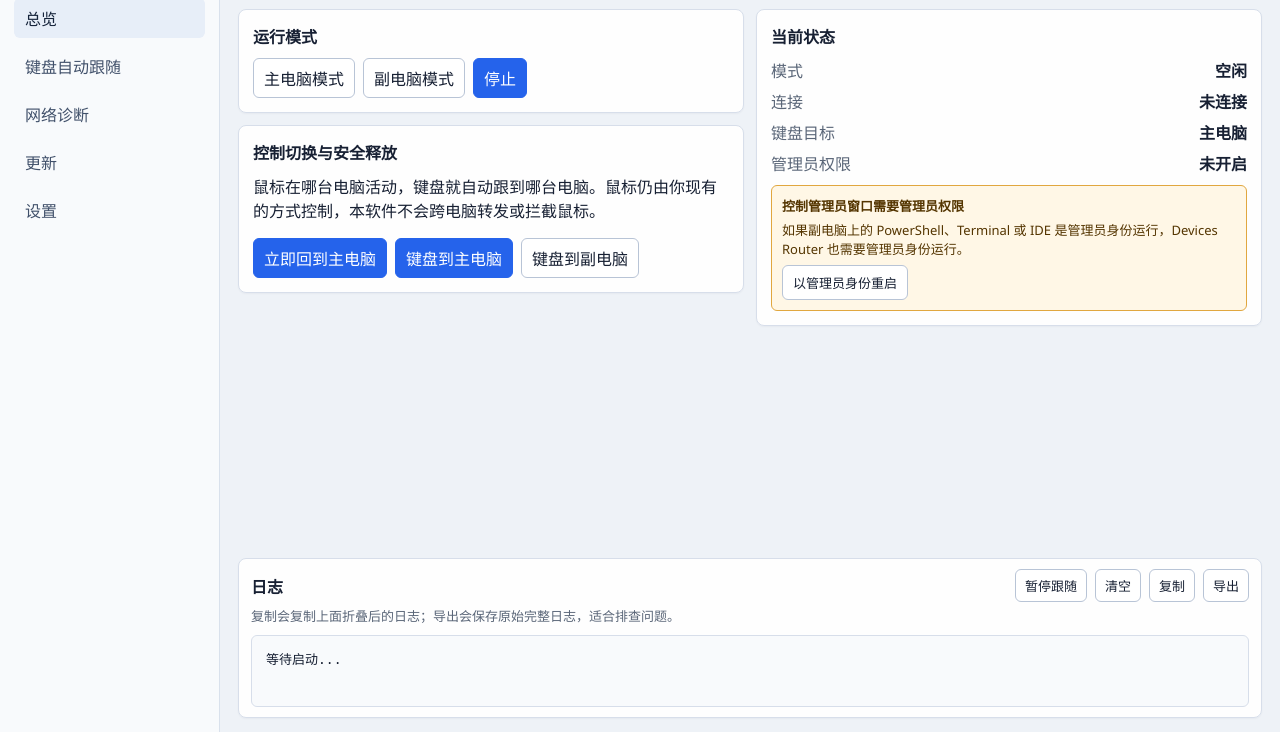
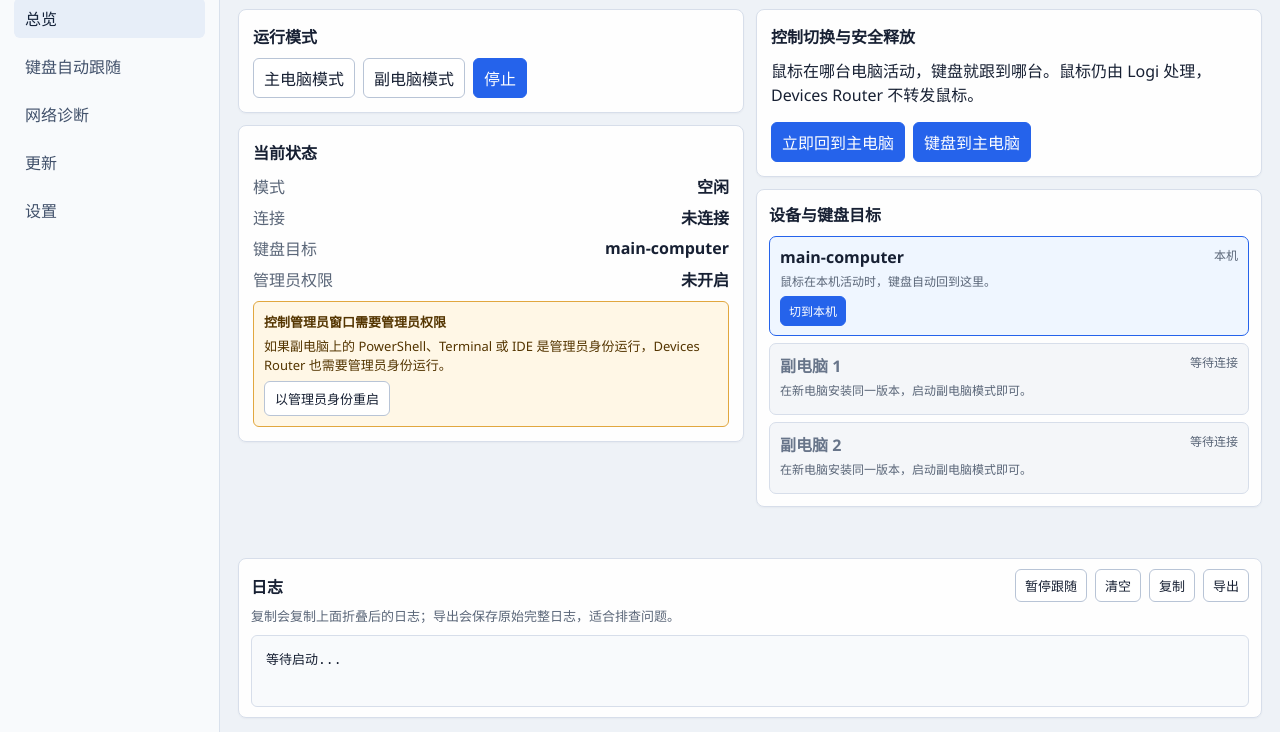
Before and after one commit to Yourset/devices-router, a website built with Vite: page apps/desktop-tauri/index.html in a window 1280 px wide. Shown: the part 68-800 px from the top of the page. Built offline with nearby package versions, Linux system fonts and the light colour scheme.

Commit message:
feat: show multiple keyboard targets

```diff
--- a/apps/desktop-tauri/src/main.ts
+++ b/apps/desktop-tauri/src/main.ts
@@ -3,10 +3,19 @@ import "./styles.css";
 
 type Tab = "overview" | "mouse" | "network" | "update" | "settings";
 type AppMode = "idle" | "host" | "remote";
-type KeyboardTarget = "local" | "remote";
+type KeyboardTarget = string;
 type Theme = "light" | "soft";
 type MouseSensitivity = "stable" | "balanced" | "sensitive";
 type StartupMode = "last" | "host" | "remote" | "idle";
+
+type DeviceStatus = {
+  deviceId: string;
+  name: string;
+  address: string;
+  connected: boolean;
+  legacy: boolean;
+  lastActivityAgoMs: number | null;
+};
 
 type AppStatus = {
   version: string;
@@ -14,9 +23,14 @@ type AppStatus = {
   running: boolean;
   connected: boolean;
   target: KeyboardTarget;
+  localDeviceName: string;
+  activeDeviceId: string | null;
+  devices: DeviceStatus[];
   elevated: boolean;
   logs: string[];
   config: {
+    deviceId: string;
+    deviceAliases: Record<string, string>;
     tcpPort: number;
     discoveryPort: number;
     updatePort: number;
@@ -62,6 +76,7 @@ const app = document.querySelector<HTMLDivElement>("#app");
 if (!app) throw new Error("Missing app root");
 const appRoot = app;
 const STATUS_REFRESH_MS = 1000;
+const MAX_REMOTE_DEVICES = 2;
 
 let activeTab: Tab = "overview";
 let autoFollowLogs = true;
@@ -74,9 +89,14 @@ let status: AppStatus = {
   running: false,
   connected: false,
   target: "local",
+  localDeviceName: "main-computer",
+  activeDeviceId: null,
+  devices: [],
   elevated: false,
   logs: [],
   config: {
+    deviceId: "local",
+    deviceAliases: {},
     tcpPort: 8765,
     discoveryPort: 8766,
     updatePort: 8767,
@@ -136,6 +156,12 @@ async function saveRemoteHost() {
 
 async function setKeyboardTarget(target: KeyboardTarget) {
   await runAction(`target-${target}`, () => invoke("set_keyboard_target", { target }));
+}
+
+async function saveDeviceAlias(deviceId: string, index: number) {
+  const input = document.querySelector<HTMLInputElement>(`#device-alias-${index}`);
+  const alias = input?.value.trim() || null;
+  await runAction(`save-device-${index}`, () => invoke("set_device_alias", { deviceId, alias }));
 }
 
 async function releaseControl() {
@@ -330,17 +356,6 @@ function renderOverviewTab() {
           </div>
         </article>
         <article class="panel">
-          <h2>控制切换与安全释放</h2>
-          <p>鼠标在哪台电脑活动，键盘就自动跟到哪台电脑。鼠标仍由你现有的方式控制，本软件不会跨电脑转发或拦截鼠标。</p>
-          <div class="actions">
-            ${actionButton("release-control", "立即回到主电脑", status.target === "local")}
-            ${actionButton("target-local", "键盘到主电脑", status.target === "local")}
-            ${actionButton("target-remote", "键盘到副电脑", status.target === "remote")}
-          </div>
-        </article>
-      </div>
-      <div class="panel-stack">
-        <article class="panel">
           <h2>当前状态</h2>
           ${definitionList([
             ["模式", modeLabel(status.mode)],
@@ -351,8 +366,56 @@ function renderOverviewTab() {
           ${renderElevationHint()}
         </article>
       </div>
+      <div class="panel-stack">
+        <article class="panel">
+          <h2>控制切换与安全释放</h2>
+          <p>鼠标在哪台电脑活动，键盘就跟到哪台。鼠标仍由 Logi 处理，Devices Router 不转发鼠标。</p>
+          <div class="actions">
+            ${actionButton("release-control", "立即回到主电脑", status.target === "local")}
+            ${actionButton("target-local", "键盘到主电脑", status.target === "local")}
+          </div>
+        </article>
+        <article class="panel device-panel">
+          <h2>设备与键盘目标</h2>
+          ${renderRemoteDevices()}
+        </article>
+      </div>
     </section>
   `;
+}
+
+function renderRemoteDevices() {
+  const cards = [renderLocalDevice(), ...status.devices.slice(0, MAX_REMOTE_DEVICES).map(renderRemoteDevice)];
+  while (cards.length < MAX_REMOTE_DEVICES + 1) cards.push(renderEmptyRemoteSlot(cards.length));
+  return `<div class="device-grid">${cards.join("")}</div>`;
+}
+
+function renderLocalDevice() {
+  return `<div class="device-card ${status.target === "local" ? "active" : ""}" data-device-id="local">
+    <div class="device-card-title"><strong>${escapeHtml(status.localDeviceName || "主电脑")}</strong><span>本机</span></div>
+    <p>鼠标在本机活动时，键盘自动回到这里。</p>
+    ${actionButton("target-local-device", "切到本机", status.target === "local")}
+  </div>`;
+}
+
+function renderRemoteDevice(device: DeviceStatus, index: number) {
+  const active = status.activeDeviceId === device.deviceId;
+  return `<div class="device-card ${active ? "active" : ""}" data-device-id="${escapeHtml(device.deviceId)}">
+    <div class="device-card-title"><strong>${escapeHtml(device.name)}</strong><span>${device.connected ? "在线" : "离线"}</span></div>
+    <p>${escapeHtml(device.address)}${device.legacy ? " � Legacy" : ""}</p>
+    <div class="device-alias-row">
+      <input id="device-alias-${index}" value="${escapeHtml(device.name)}" placeholder="设备别名" />
+      ${actionButton(`save-device-${index}`, "保存", false)}
+    </div>
+    <div class="actions">${actionButton(`target-device-${index}`, "切到这台", active)}</div>
+  </div>`;
+}
+
+function renderEmptyRemoteSlot(slot: number) {
+  return `<div class="device-card empty" data-device-id="empty-${slot}">
+    <div class="device-card-title"><strong>副电脑 ${slot}</strong><span>等待连接</span></div>
+    <p>在新电脑安装同一版本，启动副电脑模式即可。</p>
+  </div>`;
 }
 
 function renderMouseTab() {
@@ -529,7 +592,11 @@ function bindTabEvents() {
   onClick("stop", stopMode);
   onClick("save-host", saveRemoteHost);
   onClick("target-local", () => setKeyboardTarget("local"));
-  onClick("target-remote", () => setKeyboardTarget("remote"));
+  onClick("target-local-device", () => setKeyboardTarget("local"));
+  status.devices.slice(0, MAX_REMOTE_DEVICES).forEach((device, index) => {
+    onClick(`target-device-${index}`, () => setKeyboardTarget(device.deviceId));
+    onClick(`save-device-${index}`, () => saveDeviceAlias(device.deviceId, index));
+  });
   onClick("release-control", releaseControl);
   onClick("restart-admin", restartAsAdmin);
   onClick("start-login", () => setStartOnLogin(!status.config.startOnLogin));
@@ -598,7 +665,8 @@ function modeLabel(mode: AppMode) {
 }
 
 function targetLabel(target: KeyboardTarget) {
-  return target === "remote" ? "副电脑" : "主电脑";
+  if (target === "local") return status.localDeviceName || "\u{4e3b}\u{7535}\u{8111}";
+  return status.devices.find((device) => device.deviceId === target)?.name || `remote (${target.slice(0, 8)})`;
 }
 
 function renderElevationHint() {
--- a/apps/desktop-tauri/src/styles.css
+++ b/apps/desktop-tauri/src/styles.css
@@ -335,3 +335,66 @@ dd {
     padding: 14px;
   }
 }
+
+.device-panel {
+  padding: 12px;
+}
+
+.device-grid {
+  display: grid;
+  grid-template-columns: 1fr;
+  gap: 7px;
+}
+
+.device-card {
+  border: 1px solid #d7deea;
+  border-radius: 7px;
+  padding: 9px 10px;
+  background: #f8fafc;
+  min-width: 0;
+}
+
+.device-card.active {
+  border-color: #2563eb;
+  background: #eff6ff;
+}
+
+.device-card.empty {
+  color: #68758a;
+  background: #f4f6f9;
+}
+
+.device-card-title {
+  display: flex;
+  justify-content: space-between;
+  gap: 8px;
+  margin-bottom: 4px;
+}
+
+.device-card-title span,
+.device-card p {
+  color: #5a6678;
+  font-size: 12px;
+}
+
+.device-card p {
+  margin: 0 0 6px;
+}
+
+.device-alias-row {
+  display: grid;
+  grid-template-columns: minmax(0, 1fr) auto;
+  gap: 6px;
+  margin-bottom: 6px;
+}
+
+.device-alias-row input {
+  min-width: 0;
+  width: 100%;
+  padding: 6px 8px;
+}
+
+.device-card button {
+  padding: 5px 8px;
+  font-size: 12px;
+}
```
Also changed, not shown: 1 other file.
